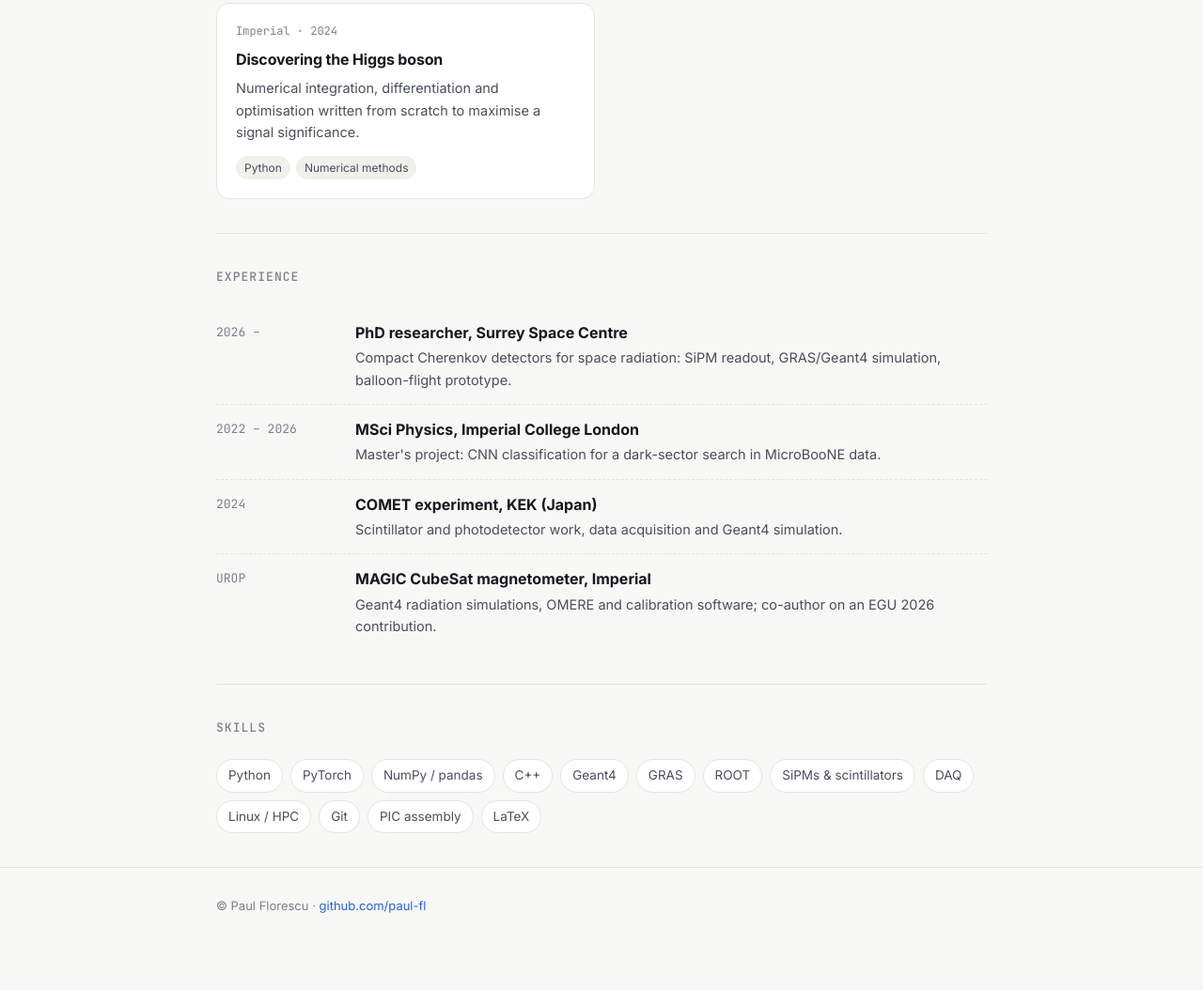
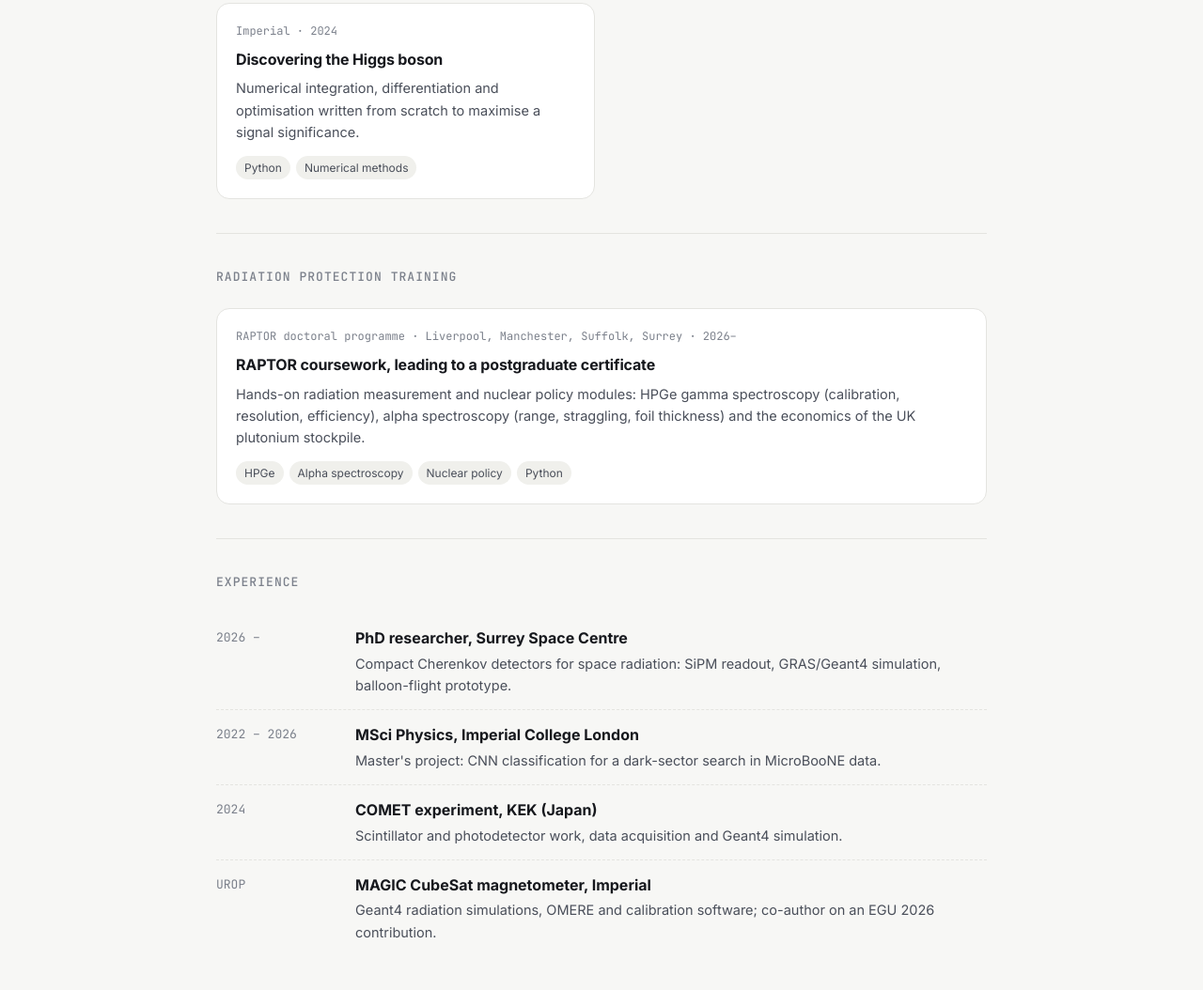
Before and after one commit to paul-fl/paul-fl.github.io, a plain HTML site: page index.html in a window 1280 px wide. Shown: the part 1655-2709 px from the top of the page at 94% size. Before the commit the page ends 2680 px from the top, so only its background shows below. Drawn offline with Linux system fonts and the light colour scheme.

Commit message:
Add RAPTOR training section

```diff
--- a/index.html
+++ b/index.html
@@ -81,6 +81,7 @@ footer{padding:30px 0 50px;color:var(--ink-3);font-size:13px;border-top:1px soli
       <nav>
         <a href="#focus">Focus</a>
         <a href="#projects">Projects</a>
+        <a href="#training">Training</a>
         <a href="#experience">Experience</a>
         <a href="#skills">Skills</a>
       </nav>
@@ -157,6 +158,16 @@ footer{padding:30px 0 50px;color:var(--ink-3);font-size:13px;border-top:1px soli
     </div>
   </section>
 
+  <section id="training">
+    <h2>Radiation protection training</h2>
+    <a class="card project" href="https://github.com/paul-fl/raptor-training">
+      <div class="meta">RAPTOR doctoral programme · Liverpool, Manchester, Suffolk, Surrey · 2026–</div>
+      <h3>RAPTOR coursework, leading to a postgraduate certificate</h3>
+      <p>Hands-on radiation measurement and nuclear policy modules: HPGe gamma spectroscopy (calibration, resolution, efficiency), alpha spectroscopy (range, straggling, foil thickness) and the economics of the UK plutonium stockpile.</p>
+      <div class="tags"><span class="tag">HPGe</span><span class="tag">Alpha spectroscopy</span><span class="tag">Nuclear policy</span><span class="tag">Python</span></div>
+    </a>
+  </section>
+
   <section id="experience">
     <h2>Experience</h2>
     <ul class="timeline">
```
